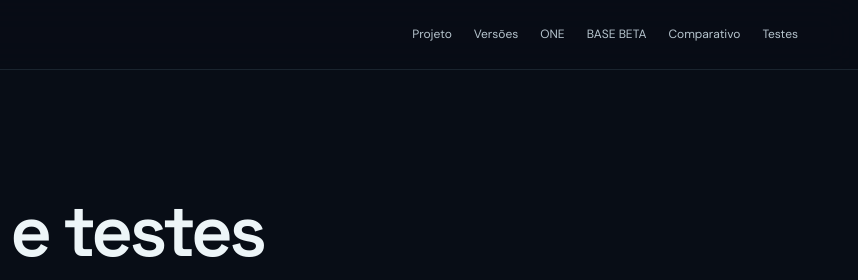
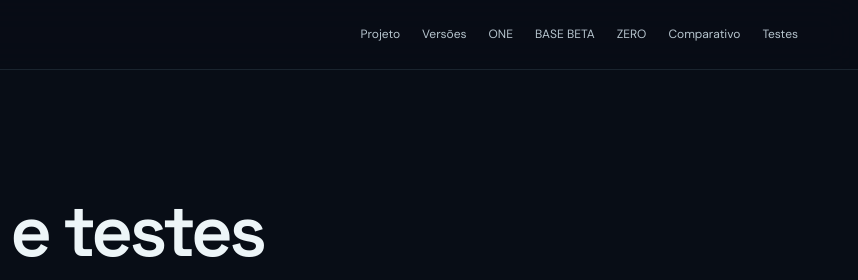
Before and after one commit to CALIXTO-Samuel/ELION-Project, a plain HTML site: page testes.html in a window 1280 px wide. Shown: the top 280 px of the page, 422-1280 px from the left. Drawn offline with Linux system fonts and the light colour scheme.

Commit message:
Add ELION ZERO navigation link

```diff
--- a/testes.html
+++ b/testes.html
@@ -17,7 +17,7 @@
     <a class="brand" href="index.html"><span class="brand-mark">E</span><span>ELION<span class="brand-dot">.</span></span></a>
     <button class="menu-toggle" aria-label="Abrir menu" aria-expanded="false"><span></span><span></span></button>
     <nav class="nav" aria-label="Navegação principal">
-      <a href="index.html#projeto">Projeto</a><a href="index.html#versoes">Versões</a><a href="original.html">ONE</a><a href="beta.html">BASE BETA</a><a href="comparativo.html">Comparativo</a><a href="testes.html" aria-current="page">Testes</a>
+      <a href="index.html#projeto">Projeto</a><a href="index.html#versoes">Versões</a><a href="original.html">ONE</a><a href="beta.html">BASE BETA</a><a href="zero.html">ZERO</a><a href="comparativo.html">Comparativo</a><a href="testes.html" aria-current="page">Testes</a>
     </nav>
   </header>
   <main class="detail-main">
```
